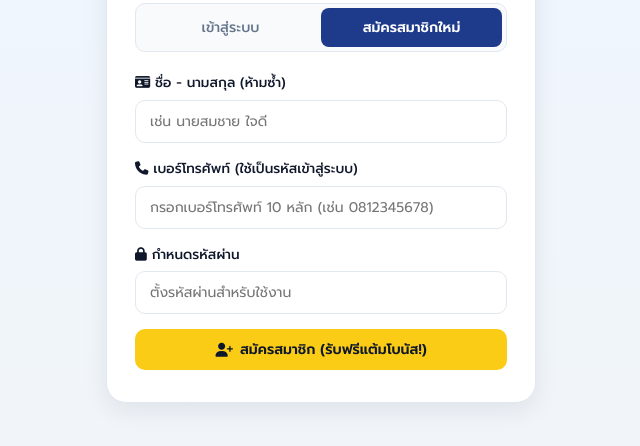
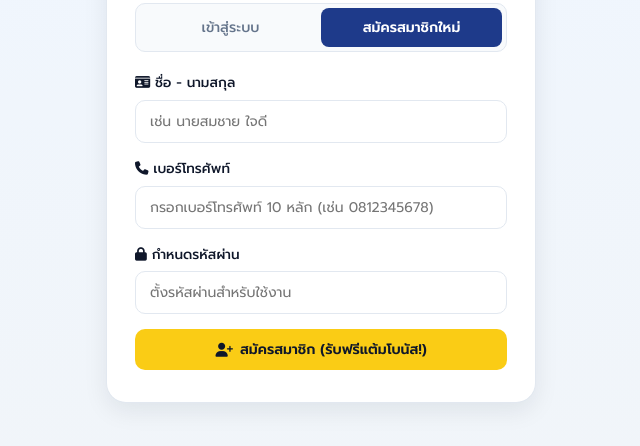
Before and after one commit to THANIN-hub/MUGRCHEWA, a plain HTML site: page index.html in a window 1280 px wide. Both pictures are taken after a click on the button "สมัครสมาชิกใหม่". Shown: the part 292-738 px from the top of the page, without its empty margins (319-959 px from the left). Drawn offline with nearby package versions, Linux system fonts and the light colour scheme.

```diff
--- a/index.html
+++ b/index.html
@@ -69,11 +69,11 @@
             <!-- ฟอร์มสมัครสมาชิก -->
             <form id="register-form" class="auth-form" onsubmit="handleRegister(event)">
                 <div class="form-group">
-                    <label for="reg-fullname"><i class="fa-solid fa-id-card"></i> ชื่อ - นามสกุล (ห้ามซ้ำ)</label>
+                    <label for="reg-fullname"><i class="fa-solid fa-id-card"></i> ชื่อ - นามสกุล </label>
                     <input type="text" id="reg-fullname" placeholder="เช่น นายสมชาย ใจดี" required>
                 </div>
                 <div class="form-group">
-                    <label for="reg-studentid"><i class="fa-solid fa-phone"></i> เบอร์โทรศัพท์ (ใช้เป็นรหัสเข้าสู่ระบบ)</label>
+                    <label for="reg-studentid"><i class="fa-solid fa-phone"></i> เบอร์โทรศัพท์ </label>
                     <input type="tel" id="reg-studentid" maxlength="10" pattern="[0-9]{9,10}" inputmode="numeric" placeholder="กรอกเบอร์โทรศัพท์ 10 หลัก (เช่น 0812345678)" required>
                 </div>
                 <div class="form-group">
```
